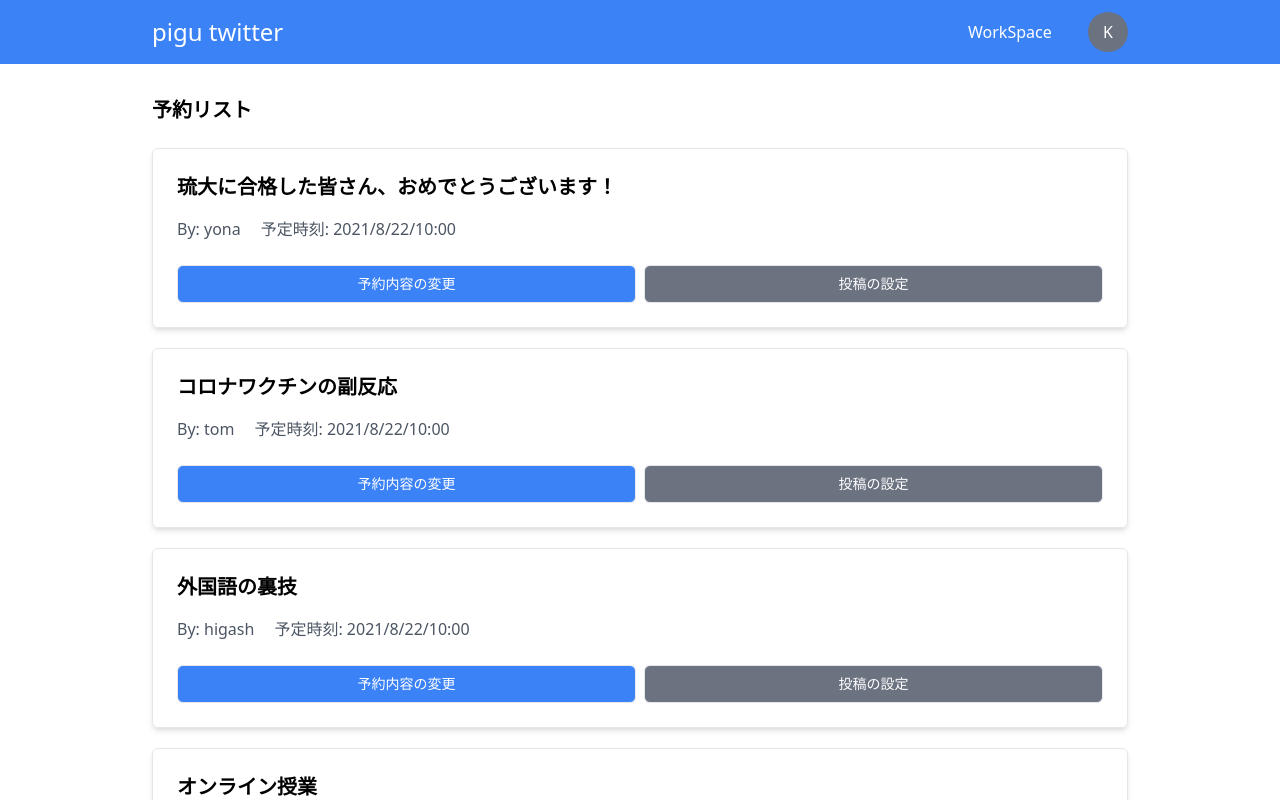
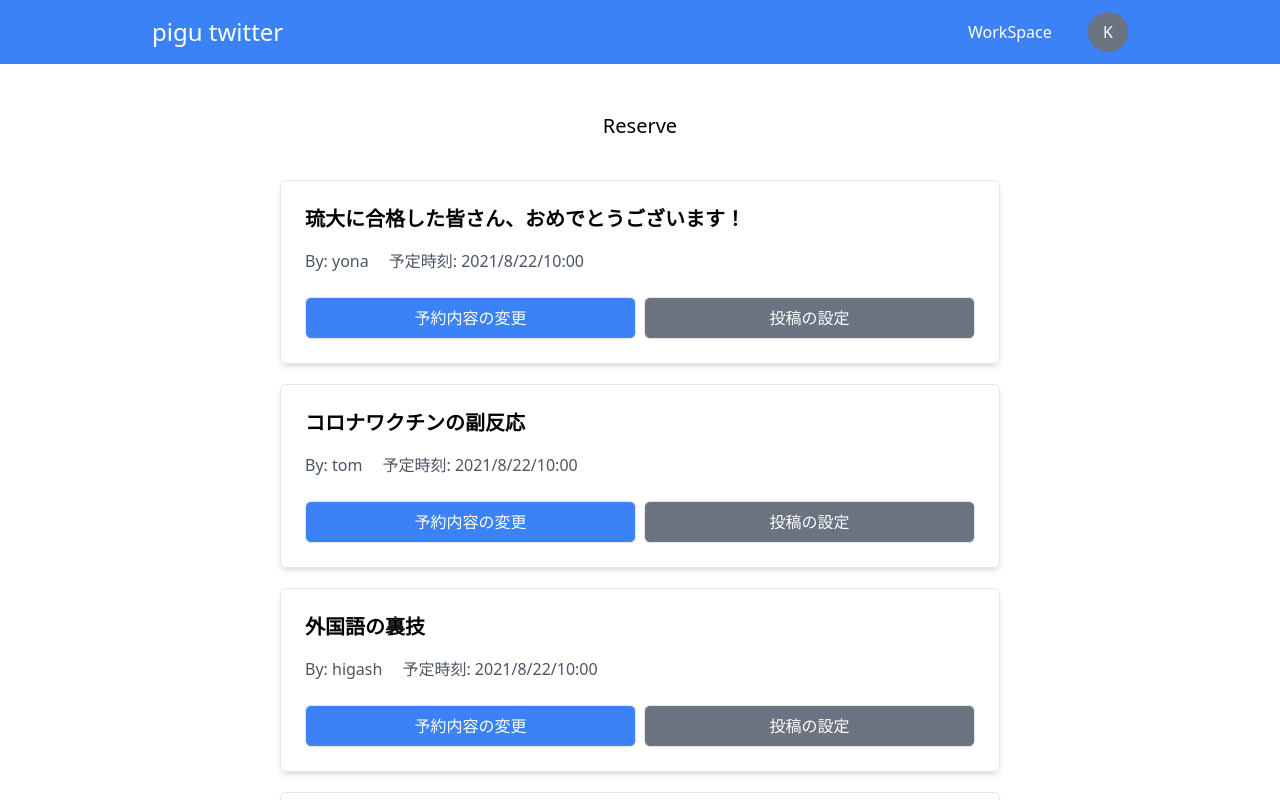
Before and after one commit to yona3/pigu-twitter, a React (Vite) app: page / in a window 1280 px wide. Shown: the top 800 px of the page. Built offline with nearby package versions, Linux system fonts and the light colour scheme.

Commit message:
update: page style

```diff
--- a/src/components/pages/Top.tsx
+++ b/src/components/pages/Top.tsx
@@ -6,8 +6,8 @@ import { TweetCard } from '../shared/TweetCard';
 export const Top: VFC = () => {
   return (
     <Layout>
-      <h1 className="text-xl font-bold">予約リスト</h1>
-      <div className="space-y-5 mt-6">
+      <h1 className="text-lg sm:text-xl text-center">Reserve</h1>
+      <div className="space-y-5 mt-10">
         {POSTS.map((post) => (
           <div key={post.id}>
             <TweetCard post={post} />
--- a/src/components/shared/Layout.tsx
+++ b/src/components/shared/Layout.tsx
@@ -9,7 +9,7 @@ export const Layout: VFC<Props> = ({ children }) => {
   return (
     <div>
       <Header />
-      <main className="max-w-5xl pt-8 px-6 mx-auto min-h-screen">
+      <main className="max-w-3xl pt-12 pb-20 px-6 mx-auto min-h-screen">
         {children}
       </main>
     </div>
--- a/src/components/shared/TweetCardButton.tsx
+++ b/src/components/shared/TweetCardButton.tsx
@@ -10,7 +10,7 @@ export const TweetCardButton: VFC<Props> = ({ children, className }) => {
     <button
       className={`
         border w-full py-2 rounded-md
-        text-white transition text-sm
+        text-white transition text-sm sm:text-base
         ${className}
       `}
     >
```
